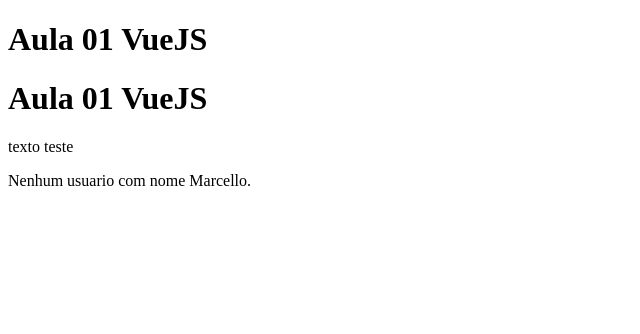
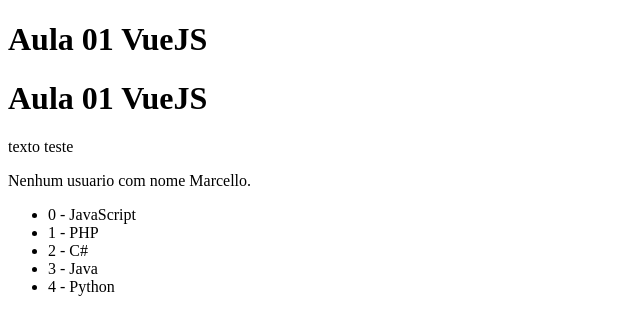
Before and after one commit to marcelloalbuca/VueJS, a plain HTML site: page index.html in a window 1280 px wide. Shown: the whole page, without its empty margins (0-640 px from the left). Drawn offline with nearby package versions, Linux system fonts and the light colour scheme.

Commit message:
diretiva v-for

```diff
--- a/index.html
+++ b/index.html
@@ -29,6 +29,11 @@
 
        </div>
 
+       <ul>
+            <li v-for="(item, index) in linguaguens" > {{ index }} - {{ item.nome }} </li>
+       </ul>
+
+
 
     </div>
     <script src="https://cdn.jsdelivr.net/npm/vue@2.6.14/dist/vue.js"></script>
@@ -45,7 +50,14 @@
                 id: 1,
                 nome: "Marcello",
                 profissao: "TI"
-            }
+            },
+            linguaguens: [
+                {nome: "JavaScript"},
+                {nome: "PHP"},
+                {nome: "C#"},
+                {nome: "Java"},
+                {nome: "Python"},
+            ]
 
 
         }
```
